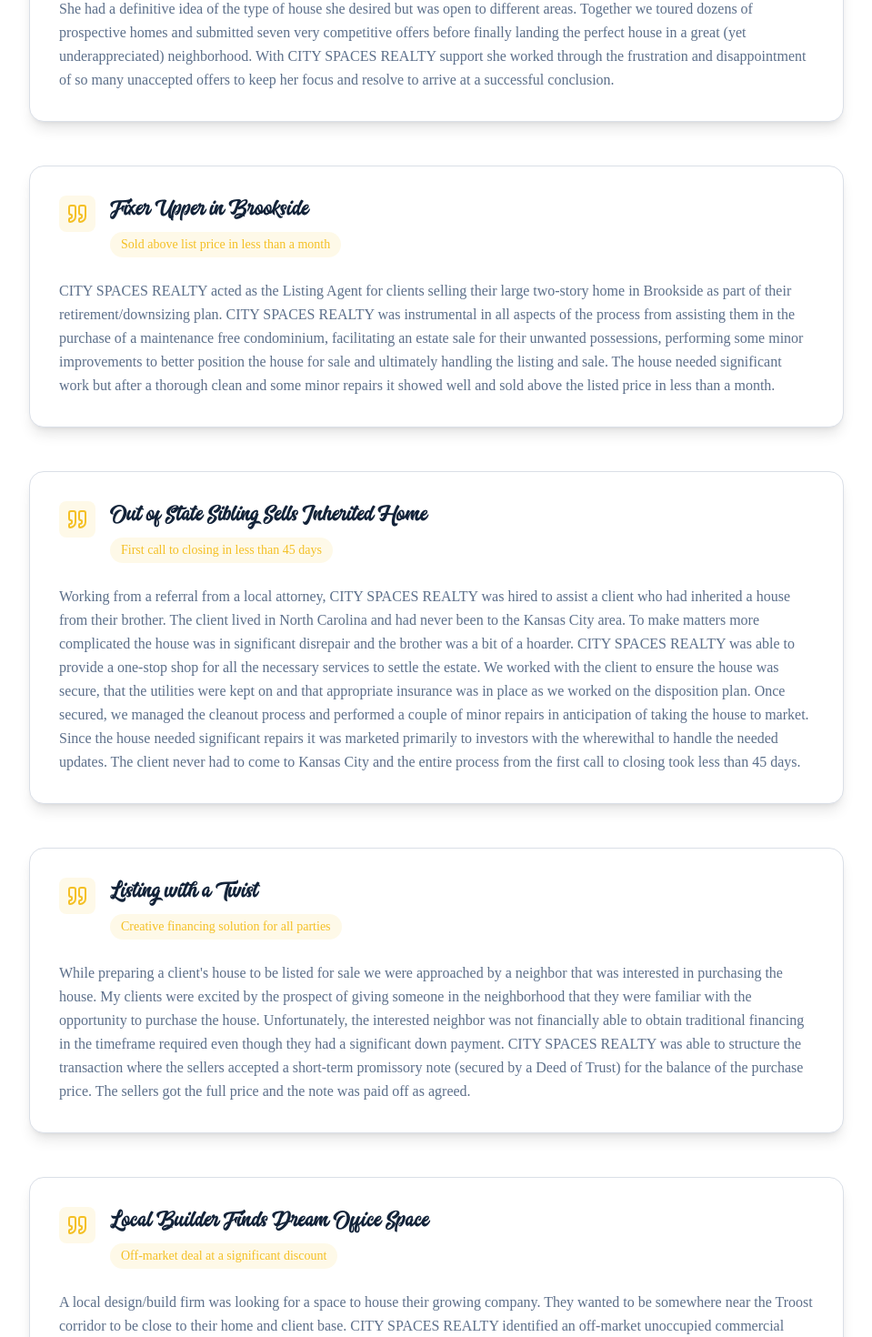
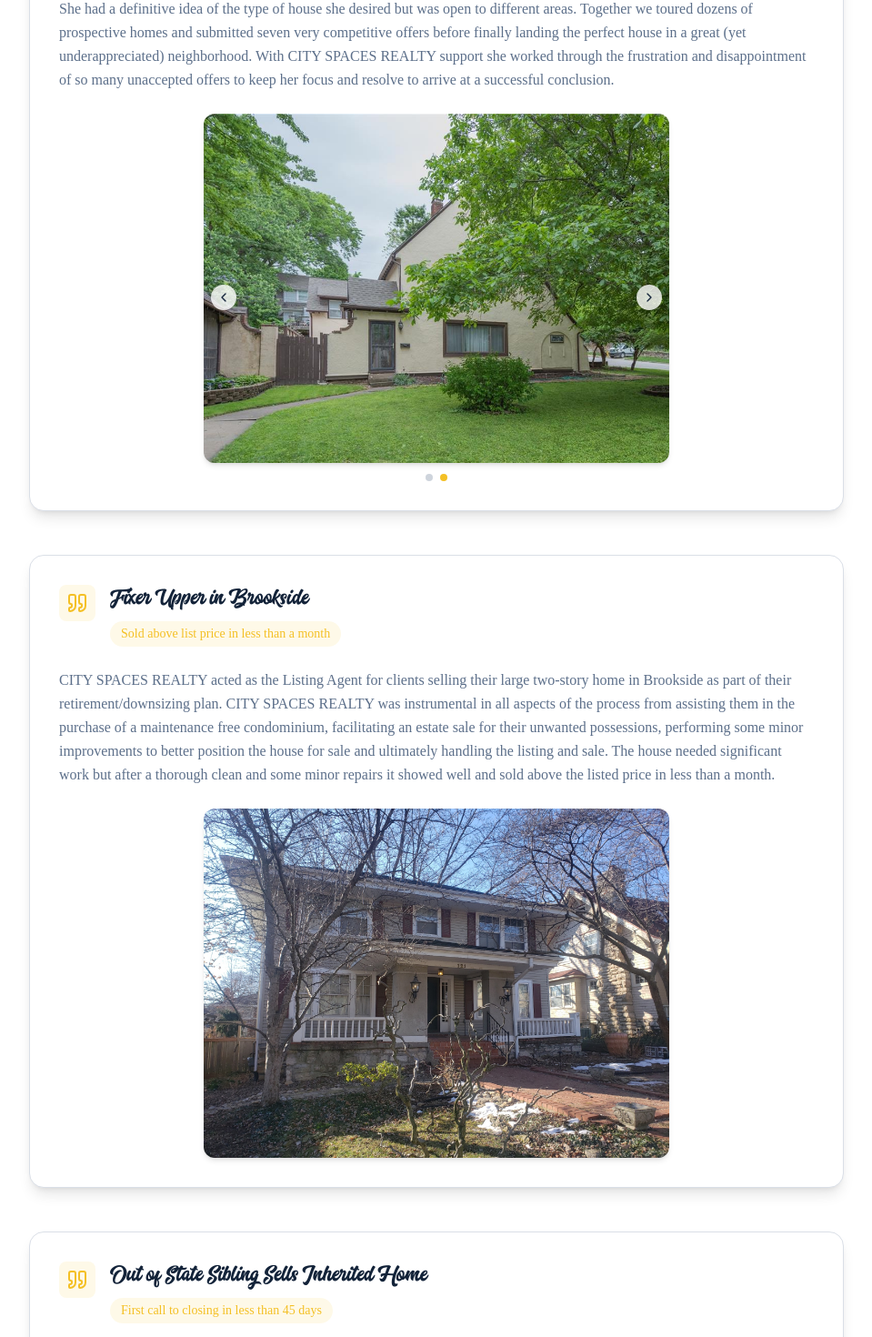
Before and after one commit to hardhatwebworks/cityspaceskc, a React (Vite) app: page /success-stories in a window 1280 px wide. Shown: the part 600-2070 px from the top of the page at 91% size, without its empty margins (160-1119 px from the left). Built offline with nearby package versions, Linux system fonts and the light colour scheme; the HTML template or start-up script is replaced by a standard one.

Commit message:
Add images to success stories
Co-authored-by: hardhatwebworks <230505766+hardhatwebworks@users.noreply.github.com>

```diff
--- a/src/pages/SuccessStories.tsx
+++ b/src/pages/SuccessStories.tsx
@@ -1,7 +1,73 @@
+import { useState, useEffect } from "react";
 import Header from "@/components/Header";
 import Footer from "@/components/Footer";
 import { Button } from "@/components/ui/button";
-import { Phone, Mail, Quote } from "lucide-react";
+import { Phone, Mail, Quote, ChevronLeft, ChevronRight } from "lucide-react";
+
+import tenaciousBuyer1 from "@/assets/tenacious-buyer-1.jpeg";
+import tenaciousBuyer2 from "@/assets/tenacious-buyer-2.jpeg";
+import fixerUpperBrookside from "@/assets/fixer-upper-brookside.jpg";
+import outOfStateSibs from "@/assets/out-of-state-sibs.jpg";
+import listingWithTwist from "@/assets/listing-with-twist.jpg";
+import localBuilderBefore from "@/assets/local-builder-before.jpeg";
+import localBuilderAfter from "@/assets/local-builder-after.jpeg";
+
+const ImageSlideshow = ({ images, alt }: { images: string[]; alt: string }) => {
+  const [current, setCurrent] = useState(0);
+
+  useEffect(() => {
+    if (images.length <= 1) return;
+    const timer = setInterval(() => {
+      setCurrent((prev) => (prev + 1) % images.length);
+    }, 5000);
+    return () => clearInterval(timer);
+  }, [images.length]);
+
+  return (
+    <div className="relative mt-6 max-w-lg mx-auto">
+      <div className="aspect-[4/3] rounded-xl overflow-hidden shadow-md">
+        <img
+          src={images[current]}
+          alt={`${alt} ${current + 1}`}
+          className="w-full h-full object-cover transition-opacity duration-500"
+        />
+      </div>
+      {images.length > 1 && (
+        <>
+          <button
+            onClick={() => setCurrent((prev) => (prev - 1 + images.length) % images.length)}
+            className="absolute left-2 top-1/2 -translate-y-1/2 bg-background/80 hover:bg-background rounded-full p-1.5 shadow"
+          >
+            <ChevronLeft className="w-4 h-4 text-foreground" />
+          </button>
+          <button
+            onClick={() => setCurrent((prev) => (prev + 1) % images.length)}
+            className="absolute right-2 top-1/2 -translate-y-1/2 bg-background/80 hover:bg-background rounded-full p-1.5 shadow"
+          >
+            <ChevronRight className="w-4 h-4 text-foreground" />
+          </button>
+          <div className="flex justify-center gap-2 mt-3">
+            {images.map((_, i) => (
+              <button
+                key={i}
+                onClick={() => setCurrent(i)}
+                className={`w-2 h-2 rounded-full transition-colors ${i === current ? "bg-gold" : "bg-muted-foreground/30"}`}
+              />
+            ))}
+          </div>
+        </>
+      )}
+    </div>
+  );
+};
+
+const StoryImage = ({ src, alt }: { src: string; alt: string }) => (
+  <div className="mt-6 max-w-lg mx-auto">
+    <div className="aspect-[4/3] rounded-xl overflow-hidden shadow-md">
+      <img src={src} alt={alt} className="w-full h-full object-cover" />
+    </div>
+  </div>
+);
 
 const SuccessStories = () => {
   const stories = [
@@ -9,26 +75,31 @@ const SuccessStories = () => {
       title: "Tenacious Buyer",
       description: "CITY SPACES REALTY acted as the Buyer's Exclusive Representative for a client looking for her forever house in one of the most difficult buyer's markets in recent memory. The fact the world was experiencing a global pandemic did not help matters. She had a definitive idea of the type of house she desired but was open to different areas. Together we toured dozens of prospective homes and submitted seven very competitive offers before finally landing the perfect house in a great (yet underappreciated) neighborhood. With CITY SPACES REALTY support she worked through the frustration and disappointment of so many unaccepted offers to keep her focus and resolve to arrive at a successful conclusion.",
       highlight: "7 offers submitted before finding the perfect home",
+      media: <ImageSlideshow images={[tenaciousBuyer1, tenaciousBuyer2]} alt="Tenacious Buyer property" />,
     },
     {
       title: "Fixer Upper in Brookside",
       description: "CITY SPACES REALTY acted as the Listing Agent for clients selling their large two-story home in Brookside as part of their retirement/downsizing plan. CITY SPACES REALTY was instrumental in all aspects of the process from assisting them in the purchase of a maintenance free condominium, facilitating an estate sale for their unwanted possessions, performing some minor improvements to better position the house for sale and ultimately handling the listing and sale. The house needed significant work but after a thorough clean and some minor repairs it showed well and sold above the listed price in less than a month.",
       highlight: "Sold above list price in less than a month",
+      media: <StoryImage src={fixerUpperBrookside} alt="Fixer Upper in Brookside" />,
     },
     {
       title: "Out of State Sibling Sells Inherited Home",
       description: "Working from a referral from a local attorney, CITY SPACES REALTY was hired to assist a client who had inherited a house from their brother. The client lived in North Carolina and had never been to the Kansas City area. To make matters more complicated the house was in significant disrepair and the brother was a bit of a hoarder. CITY SPACES REALTY was able to provide a one-stop shop for all the necessary services to settle the estate. We worked with the client to ensure the house was secure, that the utilities were kept on and that appropriate insurance was in place as we worked on the disposition plan. Once secured, we managed the cleanout process and performed a couple of minor repairs in anticipation of taking the house to market. Since the house needed significant repairs it was marketed primarily to investors with the wherewithal to handle the needed updates. The client never had to come to Kansas City and the entire process from the first call to closing took less than 45 days.",
       highlight: "First call to closing in less than 45 days",
+      media: <StoryImage src={outOfStateSibs} alt="Out of State Sibling inherited home" />,
     },
     {
       title: "Listing with a Twist",
       description: "While preparing a client's house to be listed for sale we were approached by a neighbor that was interested in purchasing the house. My clients were excited by the prospect of giving someone in the neighborhood that they were familiar with the opportunity to purchase the house. Unfortunately, the interested neighbor was not financially able to obtain traditional financing in the timeframe required even though they had a significant down payment. CITY SPACES REALTY was able to structure the transaction where the sellers accepted a short-term promissory note (secured by a Deed of Trust) for the balance of the purchase price. The sellers got the full price and the note was paid off as agreed.",
       highlight: "Creative financing solution for all parties",
+      media: <StoryImage src={listingWithTwist} alt="Listing with a Twist property" />,
     },
     {
       title: "Local Builder Finds Dream Office Space",
       description: "A local design/build firm was looking for a space to house their growing company. They wanted to be somewhere near the Troost corridor to be close to their home and client base. CITY SPACES REALTY identified an off-market unoccupied commercial building that fit the size and location requirement. However, the building needed significant work and a zoning variance for the intended use. Due to the issues CITY SPACES REALTY was able to negotiate a significantly discounted purchase.",
       highlight: "Off-market deal at a significant discount",
+      media: <ImageSlideshow images={[localBuilderBefore, localBuilderAfter]} alt="Local Builder office space" />,
     },
   ];
 
@@ -75,6 +146,7 @@ const SuccessStories = () => {
                     </div>
                   </div>
                   <p className="text-muted-foreground leading-relaxed">{story.description}</p>
+                  {story.media}
                 </div>
               ))}
             </div>
```
